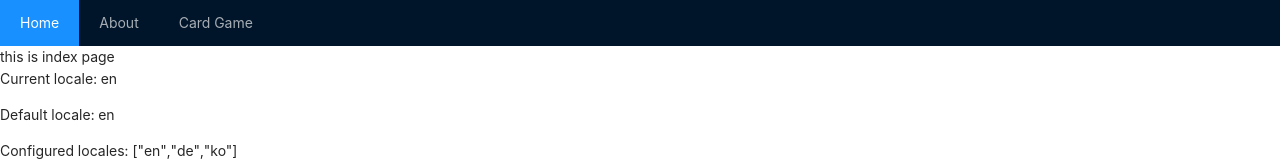
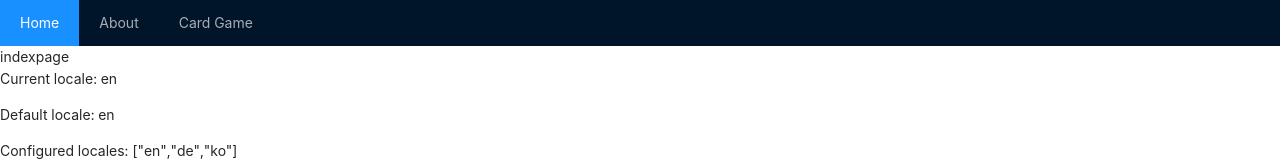
Before and after one commit to de24world/question-card-game, a Next.js app in the folder love-game/: page / in a window 1280 px wide. Shown: the top 161 px of the page. Built offline with nearby package versions, Linux system fonts and the light colour scheme.

Commit message:
i18n example change

```diff
--- a/love-game/locales/de/common.json
+++ b/love-game/locales/de/common.json
@@ -1,3 +1,4 @@
 {
+  "indexpage": "IndexSeite",
   "Card Game": "Karte Spiel"
 }
--- a/love-game/locales/en/common.json
+++ b/love-game/locales/en/common.json
@@ -1,3 +1,4 @@
 {
+  "indexpage": "indexpage",
   "Card Game": "Card Game"
 }
--- /dev/null
+++ b/love-game/locales/ko/common.json
@@ -0,0 +1,4 @@
+{
+  "indexpage": "인덱스페이지",
+  "Card Game": "카드 게임"
+}
--- a/love-game/locales/kr/common.json
+++ /dev/null
@@ -1,3 +0,0 @@
-{
-  "Card Game": "카드 게임"
-}
--- a/love-game/pages/index.js
+++ b/love-game/pages/index.js
@@ -10,7 +10,7 @@ const Home = () => {
   return (
     <>
       <MenuHeader />
-      <div>this is index page</div>
+      <div>indexpage</div>
       <p>Current locale: {locale}</p>
       <p>Default locale: {defaultLocale}</p>
       <p>Configured locales: {JSON.stringify(locales)}</p>
```
